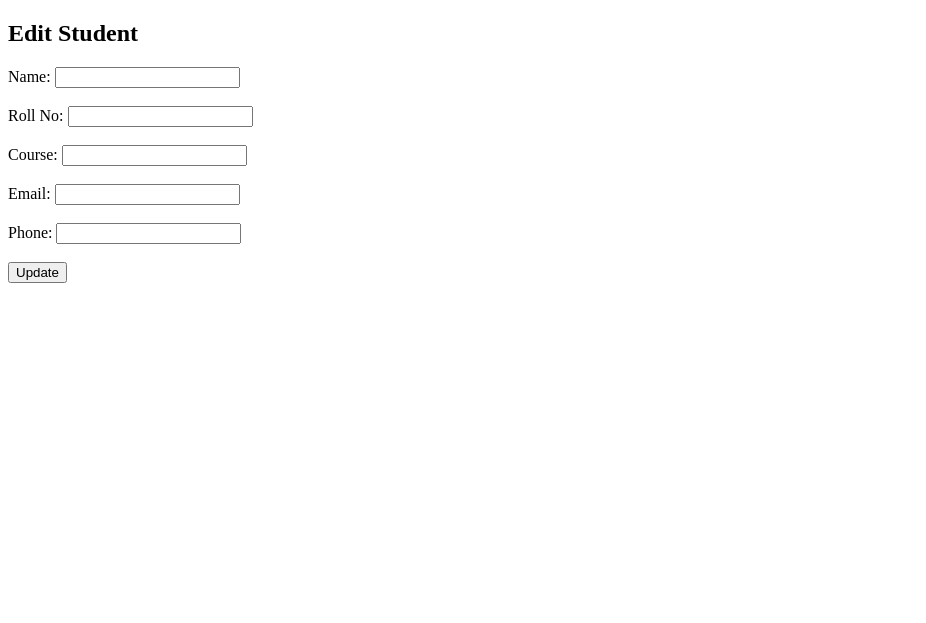
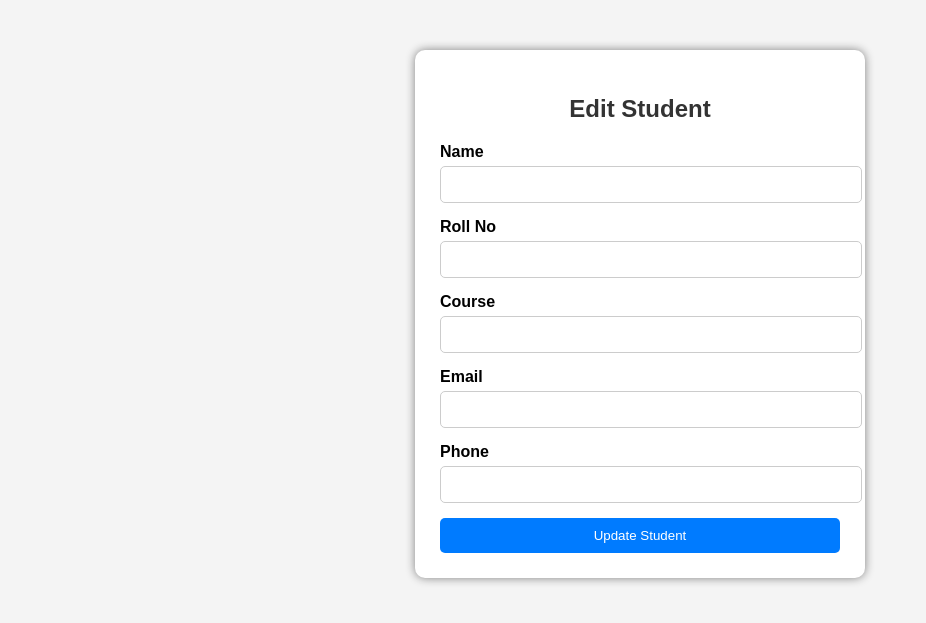
Before and after one commit to priyachauhan06/student-management-system, a Django app: template students/templates/edit.html in a window 1280 px wide. Shown: the top 623 px of the page, without its empty margins (0-926 px from the left). Run offline with Django 5.2, Linux system fonts and the light colour scheme; the template is opened without the code that fills it, so the values that code supplies are empty.

```diff
--- a/students/templates/edit.html
+++ b/students/templates/edit.html
@@ -2,32 +2,89 @@
 <html>
 <head>
     <title>Edit Student</title>
+
+    <style>
+
+        body{
+            font-family: Arial, sans-serif;
+            background-color: #f4f4f4;
+        }
+
+        .container{
+            width: 400px;
+            margin: 50px auto;
+            background-color: white;
+            padding: 25px;
+            border-radius: 10px;
+            box-shadow: 0px 0px 10px gray;
+        }
+
+        h2{
+            text-align: center;
+            color: #333;
+        }
+
+        label{
+            font-weight: bold;
+        }
+
+        input{
+            width: 100%;
+            padding: 10px;
+            margin-top: 5px;
+            margin-bottom: 15px;
+            border: 1px solid #ccc;
+            border-radius: 5px;
+        }
+
+        button{
+            width: 100%;
+            padding: 10px;
+            background-color: #007bff;
+            color: white;
+            border: none;
+            border-radius: 5px;
+            cursor: pointer;
+        }
+
+        button:hover{
+            background-color: #0056b3;
+        }
+
+    </style>
+
 </head>
+
 <body>
 
-<h2>Edit Student</h2>
+<div class="container">
 
-<form method="POST">
-    {% csrf_token %}
+    <h2>Edit Student</h2>
 
-    Name:
-    <input type="text" name="name" value="{{ student.name }}"><br><br>
+    <form method="POST">
 
-    Roll No:
-    <input type="text" name="roll_no" value="{{ student.roll_no }}"><br><br>
+        {% csrf_token %}
 
-    Course:
-    <input type="text" name="course" value="{{ student.course }}"><br><br>
+        <label>Name</label>
+        <input type="text" name="name" value="{{ student.name }}" required>
 
-    Email:
-    <input type="email" name="email" value="{{ student.email }}"><br><br>
+        <label>Roll No</label>
+        <input type="text" name="roll_no" value="{{ student.roll_no }}" required>
 
-    Phone:
-    <input type="text" name="phone" value="{{ student.phone }}"><br><br>
+        <label>Course</label>
+        <input type="text" name="course" value="{{ student.course }}" required>
 
-    <button type="submit">Update</button>
+        <label>Email</label>
+        <input type="email" name="email" value="{{ student.email }}" required>
 
-</form>
+        <label>Phone</label>
+        <input type="text" name="phone" value="{{ student.phone }}" required>
+
+        <button type="submit">Update Student</button>
+
+    </form>
+
+</div>
 
 </body>
 </html>
```
